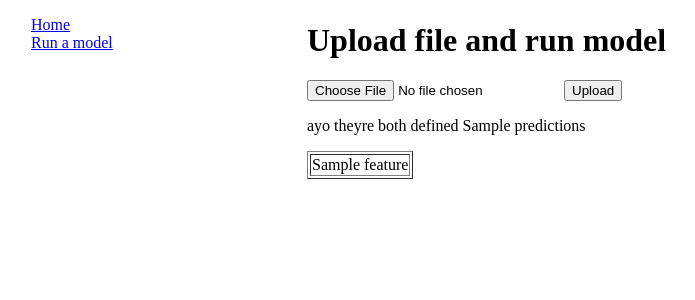
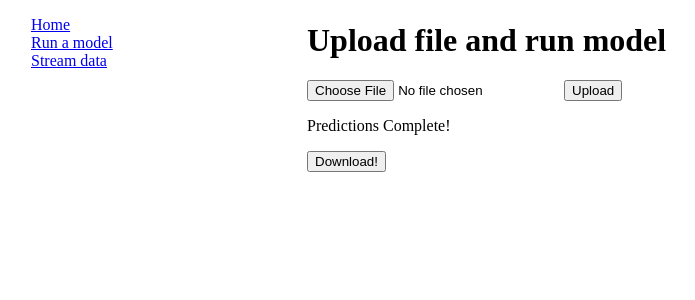
Before and after one commit to CiaranOG/FYP, a Flask app: template templates/run_model.html in a window 1280 px wide. Shown: the part 29-329 px from the top of the page, without its empty margins (17-712 px from the left). Run offline with Flask 2, Linux system fonts and the light colour scheme; the template is opened without the code that fills it: most values are stand-ins (such as "Sample title", 1, 10 or a date in 2020); parts of the project's set-up code (start-up, migrations or seed data) failed here and were passed over.

Commit message:
Added download option for results.csv

```diff
--- a/main.py
+++ b/main.py
@@ -1,19 +1,23 @@
-from flask import Flask, render_template, request, flash,redirect, url_for,send_from_directory
+from flask import Flask, render_template, request, flash,redirect, url_for,send_from_directory,send_file,Response
 from werkzeug.utils import secure_filename
 import os
 import pickle
 import pandas as pd
 import numpy as np
+from datetime import datetime
+
 
 UPLOAD_FOLDER = 'uploads'
+DOWNLOAD_FOLDER = 'downloadables'
 ALLOWED_EXTENSIONS = {'csv'}
 app = Flask(__name__)
 MODEL = pickle.load(open('models/label_spread.sav', 'rb'))
 app.config['UPLOAD_FOLDER'] = UPLOAD_FOLDER
+app.config['DOWNLOAD_FOLDER'] = DOWNLOAD_FOLDER
+
 @app.route("/")
 def home():
     return render_template("home.html")
-
 @app.route("/run_model_dragdrop")
 def run_model_dragdrop():
     return render_template("run_model_drag_drop.html")
@@ -24,9 +28,18 @@ def predict():
         result = request.form['nm']
         return render_template("predict.html",result = result)
 
+@app.route("/stream_data")
+def stream_data():
+    return render_template("stream_data.html")
+
 def allowed_file(filename):
     return '.' in filename and \
            filename.rsplit('.', 1)[1].lower() in ALLOWED_EXTENSIONS
+
+@app.route('/downloadables/<filename>')
+def uploaded_file(filename):
+    return send_from_directory(app.config['DOWNLOAD_FOLDER'],
+                               filename)
 
 @app.route('/run_model', methods=['GET', 'POST'])
 def run_model():
@@ -44,6 +57,7 @@ def run_model():
         if file and allowed_file(file.filename):
             filename = secure_filename(file.filename)
             file.save(os.path.join(app.config['UPLOAD_FOLDER'], filename))
+            #return redirect(url_for('uploaded_file', filename='Results.csv'))
             df = pd.read_csv(os.path.join(app.config['UPLOAD_FOLDER'], filename))
             df["GSR Sie"] = df["GSR Sie"].fillna(value=-1)
             df= df.drop(columns=['event'])
@@ -52,7 +66,7 @@ def run_model():
             predictions = MODEL.predict(df)
             df['predictions'] = predictions
             # saving the dataframe
-            df.to_csv('downloadables/Results.csv',index=False)
+            df.to_csv('downloadables/Results.csv',index=False, encoding='utf-8')
             return render_template("run_model.html",dataframe= df, predictions= predictions)
     return render_template("run_model.html",dataframe= None, predictions= None)
 from flask import send_from_directory
--- a/templates/run_model.html
+++ b/templates/run_model.html
@@ -14,16 +14,11 @@
       </form>
 
     {% if dataframe is not none and predictions is not none %}
-      <p>ayo theyre both defined {{predictions}}</p>
-      <table border = 1>
-         {% for example in dataframe %}
-            <tr>
-                {% for feature in example %}
-                  <td> {{ feature }} </td>
-                {% endfor %}
-            </tr>
-         {% endfor %}
-      </table>
+      <p>Predictions Complete!</p>
+      <div class="container" align="left">
+		      <a href="/downloadables/Results.csv" target="blank"><button class="csv">Download!</button></a>
+      </div>
+
     {% endif %}
 
     {% endblock %}
--- a/templates/template.html
+++ b/templates/template.html
@@ -14,6 +14,7 @@
       <ul>
             <li><a href="{{ url_for('home') }}">Home</a></li>
             <li><a href="{{ url_for('run_model') }}">Run a model</a></li>
+            <li><a href="{{ url_for('stream_data') }}">Stream data</a></li>
       </ul>
     </nav>
 
```
Also changed, not shown: templates/stream_data.html (added, +33 -0 lines), static/images/csv.svg (added).
